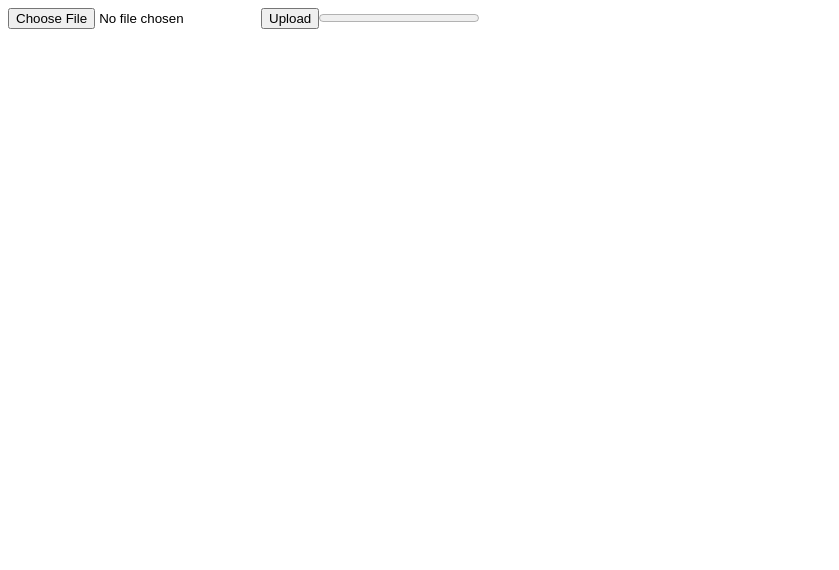
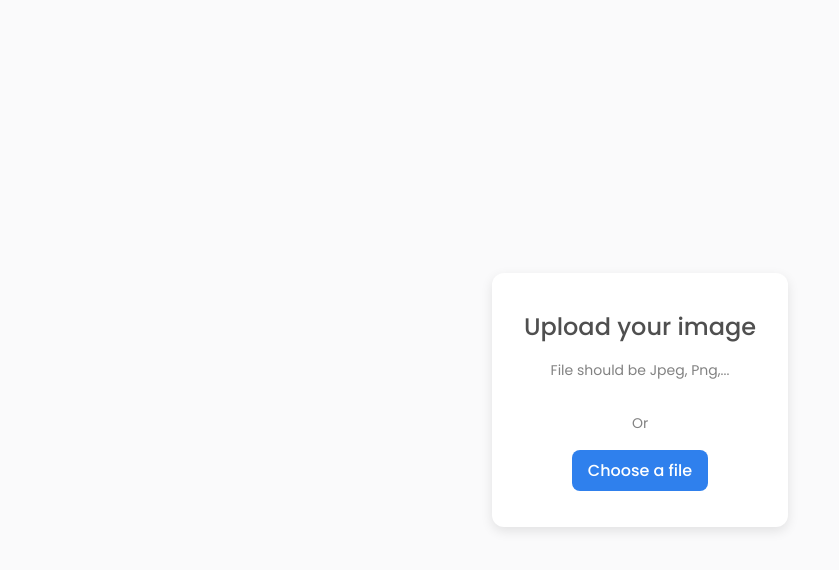
Before and after one commit to devferx/hero-image-uploader, a Next.js app: page / in a window 1280 px wide. Shown: the top 570 px of the page, without its empty margins (0-839 px from the left). Built offline with nearby package versions, Linux system fonts and the light colour scheme; no server answers.

Commit message:
:lipstick: [ADD] Card styles

```diff
--- a/src/pages/index.tsx
+++ b/src/pages/index.tsx
@@ -1,4 +1,4 @@
-import { useState } from "react";
+import { useState, useEffect } from "react";
 import { ref, uploadBytesResumable, getDownloadURL } from "firebase/storage";
 import type { ChangeEvent } from "react";
 
@@ -8,6 +8,10 @@ export default function Home() {
   const [img, setImg] = useState<File>();
   const [progessStatus, setProgessStatus] = useState(0);
 
+  useEffect(() => {
+    submitFile();
+  }, [img]);
+
   const onChange = (ev: ChangeEvent<HTMLInputElement>) => {
     if (ev.target!.files === null) return;
 
@@ -15,7 +19,7 @@ export default function Home() {
     setImg(file);
   };
 
-  const onSubmitFile = () => {
+  const submitFile = () => {
     if (!img) return;
 
     const storageRef = ref(storage, `images/${img.name}`);
@@ -41,11 +45,22 @@ export default function Home() {
   };
 
   return (
-    <div>
-      <input type="file" accept="image/*" onChange={onChange} />
-      <button onClick={onSubmitFile}>Upload</button>
+    <div className="card">
+      <h2 className="card__title">Upload your image</h2>
+      <p className="card__label">File should be Jpeg, Png,...</p>
 
-      <progress value={progessStatus} max="100"></progress>
+      <div className="card__drag"></div>
+      <p className="card__label">Or</p>
+      <label className="card__btn" htmlFor="input-file">
+        Choose a file
+      </label>
+      <input
+        id="input-file"
+        className="input-file"
+        type="file"
+        accept="image/*"
+        onChange={onChange}
+      />
     </div>
   );
 }
--- a/src/styles/globals.css
+++ b/src/styles/globals.css
@@ -1,3 +1,52 @@
-h1 {
+* {
+  margin: 0;
+  padding: 0;
+  box-sizing: border-box;
+}
+
+body {
+  display: flex;
+  justify-content: center;
+  align-items: center;
+  background: #fafafb;
+  height: 100vh;
+}
+
+.card {
+  display: flex;
+  flex-direction: column;
+  align-items: center;
+  gap: 16px;
+
+  width: max-content;
+  padding: 36px 32px;
+  background: #ffffff;
+  box-shadow: 0px 4px 12px rgba(0, 0, 0, 0.1);
+  border-radius: 12px;
+}
+.card__title {
   font-family: var(--poppins);
+  font-size: 24px;
+  font-weight: 500;
+  color: #4f4f4f;
 }
+.card__label {
+  font-family: var(--poppins);
+  font-size: 14px;
+  font-weight: 400;
+  color: #828282;
+}
+.card__btn {
+  padding: 8px 16px;
+  font-family: var(--poppins);
+  font-weight: 500;
+  color: #fff;
+  background: #2f80ed;
+  border-radius: 8px;
+  border: none;
+  cursor: pointer;
+}
+
+.input-file {
+  display: none;
+}
```
